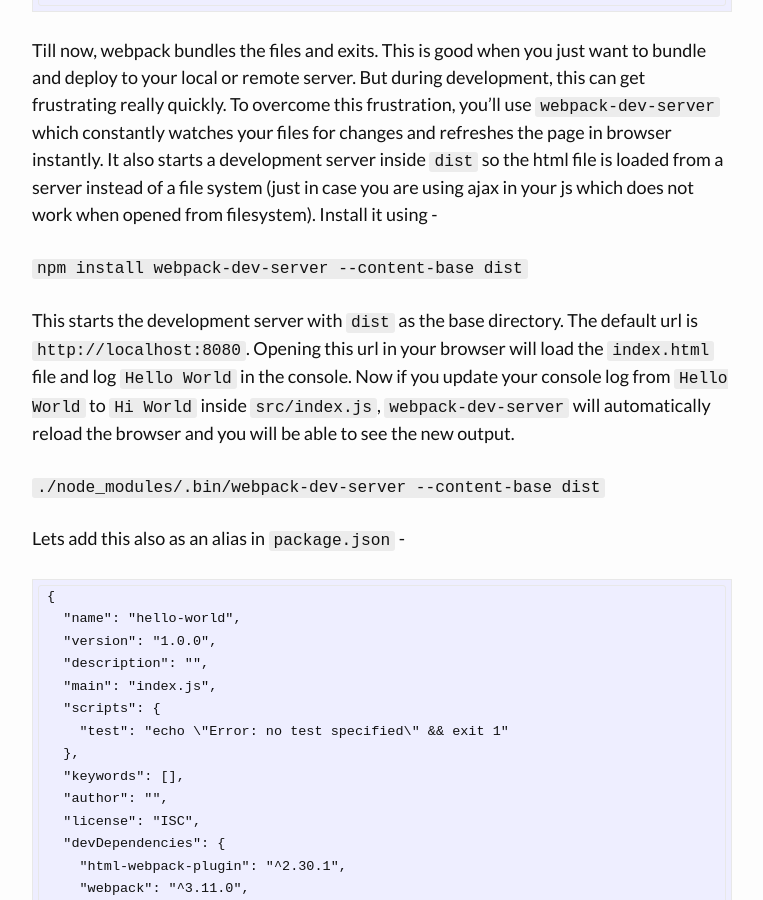
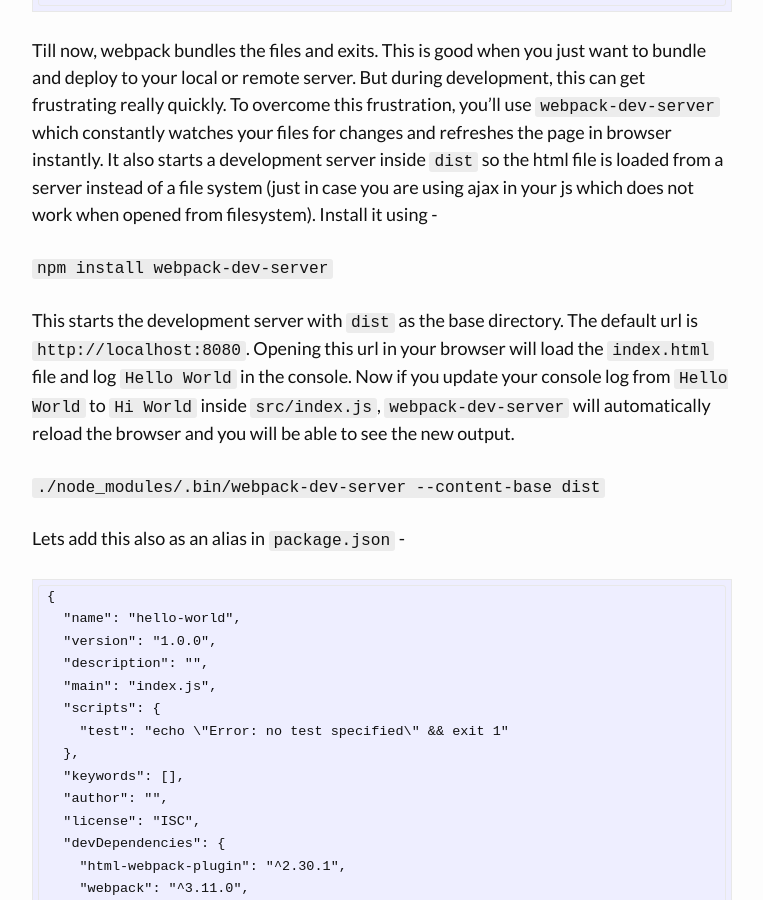
Before and after one commit to brijeshb42/brijeshb42.github.io, a Jekyll site: the page built from _posts/2018-02-22-setup-javascript-webpack-project.md, in a window 1280 px wide and 900 px high, scrolled down 5143 px. Shown: the whole window, without its empty margins (258-1021 px from the left). Built offline with Jekyll 4.4.1, drawn with Linux system fonts in a browser that asks for light colours; comment, search, counter and statistics services are not loaded.

Commit message:
Update 2018-02-22-setup-javascript-webpack-project.md

```diff
--- a/_posts/2018-02-22-setup-javascript-webpack-project.md
+++ b/_posts/2018-02-22-setup-javascript-webpack-project.md
@@ -171,7 +171,7 @@
 
 Till now, webpack bundles the files and exits. This is good when you just want to bundle and deploy to your local or remote server. But during development, this can get frustrating really quickly. To overcome this frustration, you'll use `webpack-dev-server` which constantly watches your files for changes and refreshes the page in browser instantly. It also starts a development server inside `dist` so the html file is loaded from a server instead of a file system (just in case you are using ajax in your js which does not work when opened from filesystem). Install it using -
 
-`npm install webpack-dev-server --content-base dist`
+`npm install webpack-dev-server`
 
 This starts the development server with `dist` as the base directory. The default url is `http://localhost:8080`. Opening this url in your browser will load the `index.html` file and log `Hello World` in the console. Now if you update your console log from `Hello World` to `Hi World` inside `src/index.js`, `webpack-dev-server` will automatically reload the browser and you will be able to see the new output.
 
```
